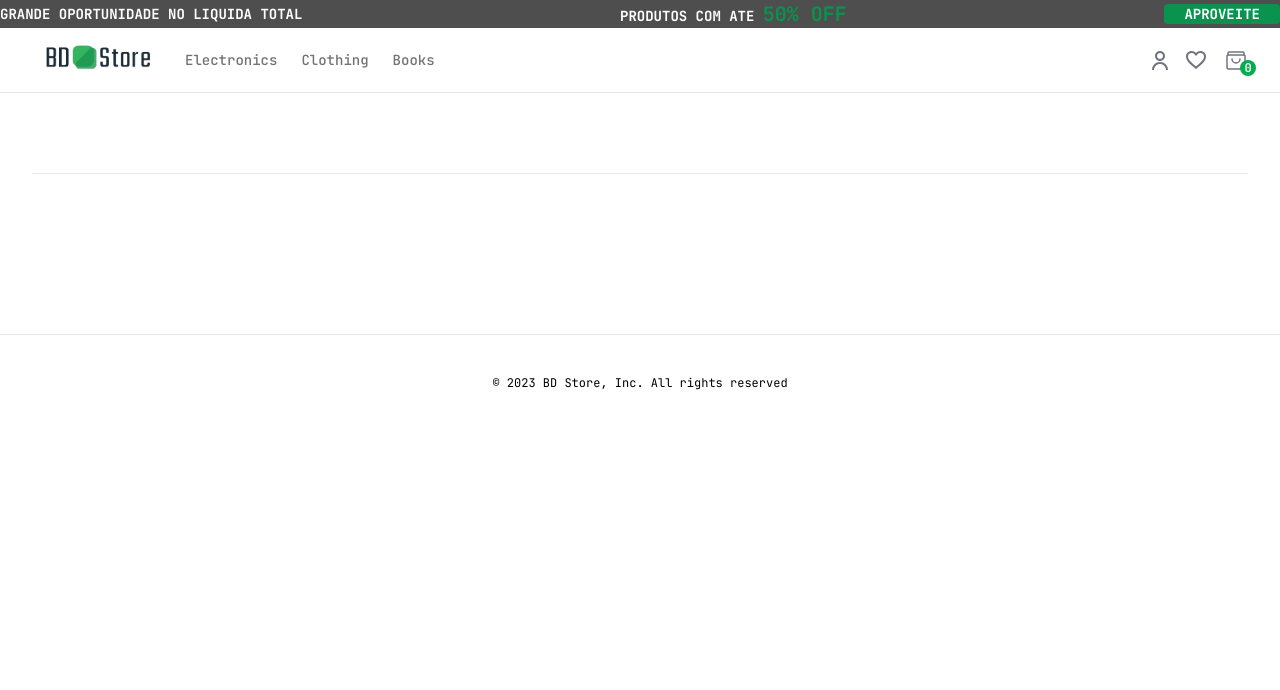
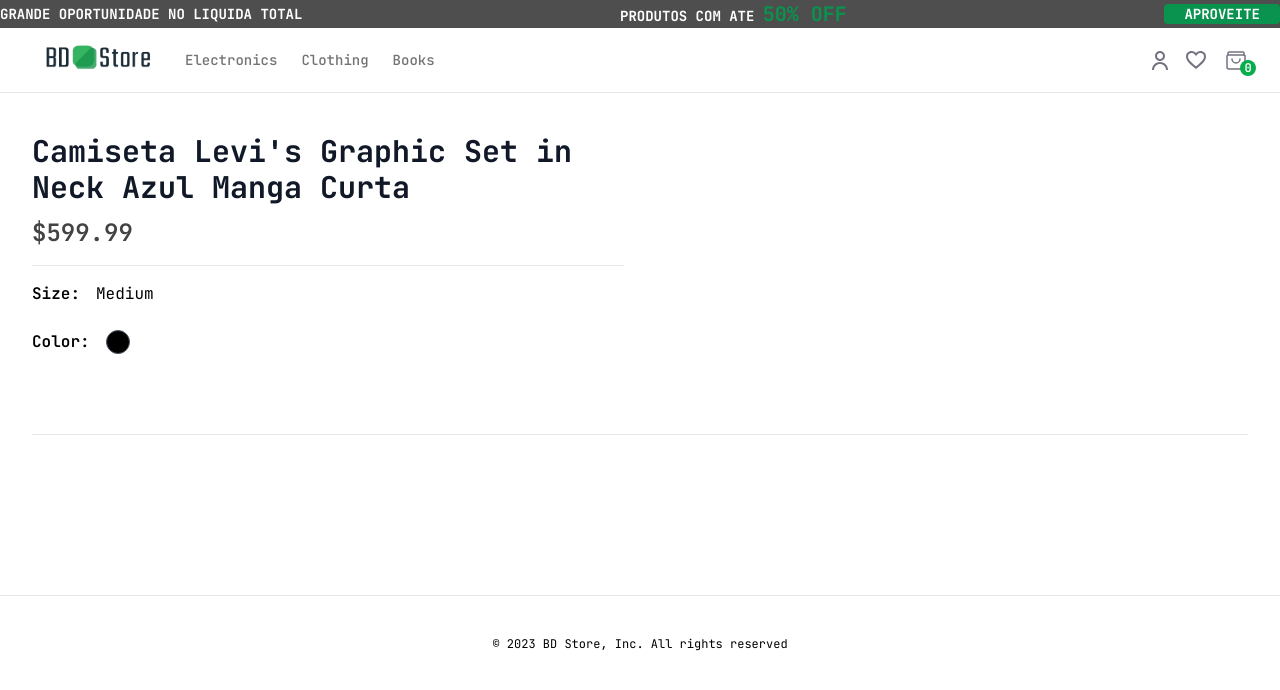
Before and after one commit to brunodias77/BDStore_Frontend, a Next.js app: page /product/1 in a window 1280 px wide. Shown: the top 690 px of the page. Built offline with nearby package versions, Linux system fonts and the light colour scheme.

Commit message:
Add console logs and update Info component

```diff
--- a/src/app/(routes)/product/[productId]/page.tsx
+++ b/src/app/(routes)/product/[productId]/page.tsx
@@ -13,6 +13,8 @@
 
 const ProductPage: React.FC<ProductPageProps> = async ({ params }) => {
     const product = getProducts();
+    console.log("====== aqui no product page ======");
+    console.log(product);
     // const suggestedProducts = await getProducts({
     //     categoryId: product?.category?.id
     // });
@@ -28,7 +30,7 @@
                     <div className="lg:grid lg:grid-cols-2 lg:items-start lg:gap-x-8">
                         {/* <Gallery images={product.images} /> */}
                         <div className="mt-10 px-4 sm:mt-16 sm:px-0 lg:mt-0">
-                            {/* <Info data={product} /> */}
+                            <Info data={product[0]} />
                         </div>
                     </div>
                     <hr className="my-10" />
--- a/src/components/website/Info.tsx
+++ b/src/components/website/Info.tsx
@@ -29,12 +29,9 @@
                 </div>
             </div>
             <div className="mt-10 flex items-center gap-x-3">
-                <Button onClick={onAddToCart} className="flex items-center gap-x-2">
-                    Add to Cart
-                    {/* <ShoppingCart /> */}
-                </Button>
+
             </div>
-        </div>
+        </div >
     );
 }
 
```
